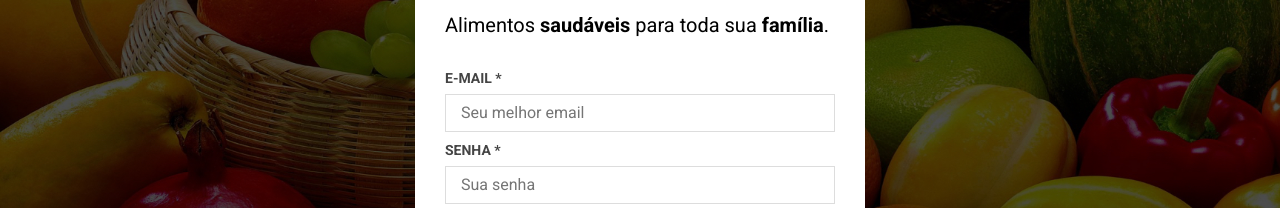
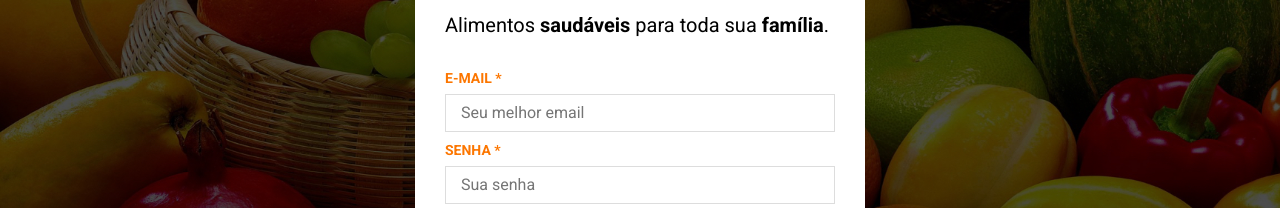
Before and after one commit to jjunior96/Fruit-Shop-Frontend, a React (Create React App) app: page / in a window 1280 px wide. Shown: the part 260-468 px from the top of the page. Built offline with nearby package versions, Linux system fonts and the light colour scheme.

Commit message:
Cor do input da tela de login

```diff
--- a/src/App.css
+++ b/src/App.css
@@ -59,7 +59,7 @@ img {
 
 .content form label {
   font-size: 14px;
-  color: #444;
+  color: #FC7600;
   font-weight: bold;
   margin-bottom: 8px;
 }
```
